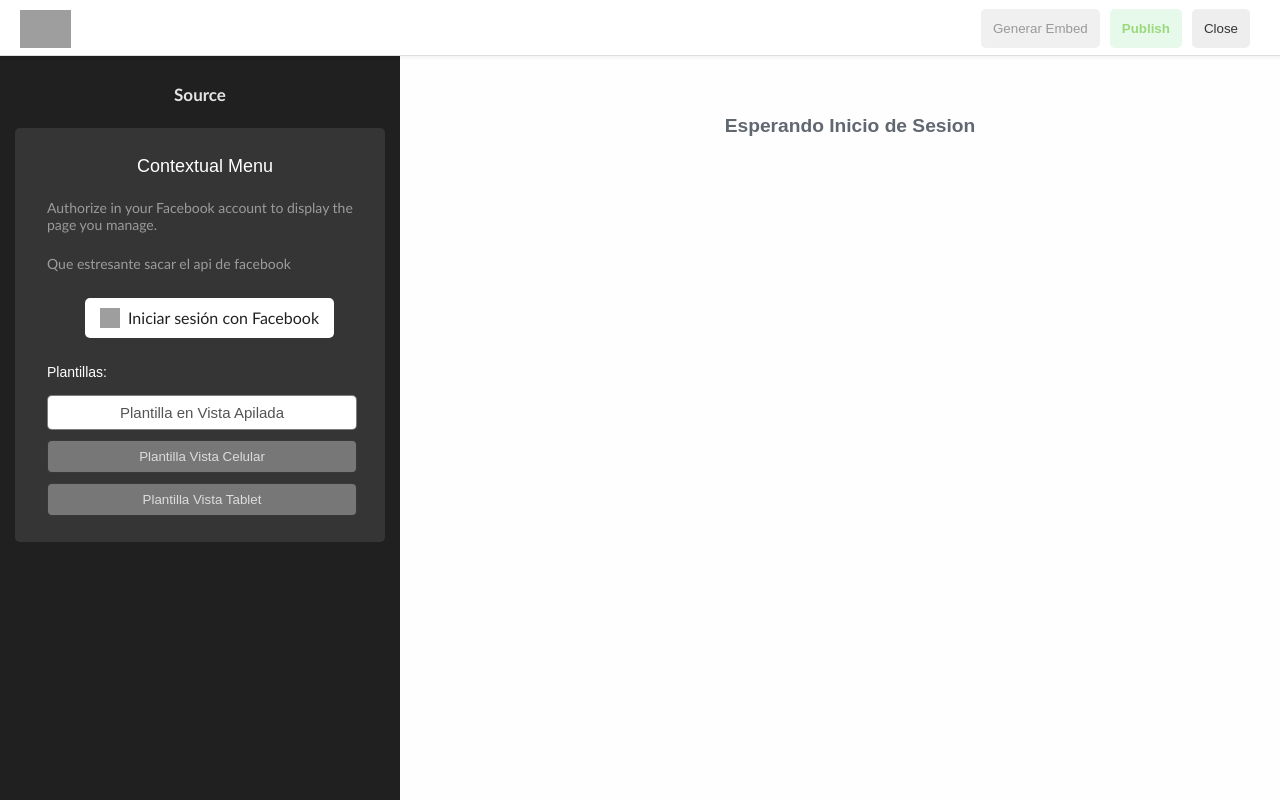
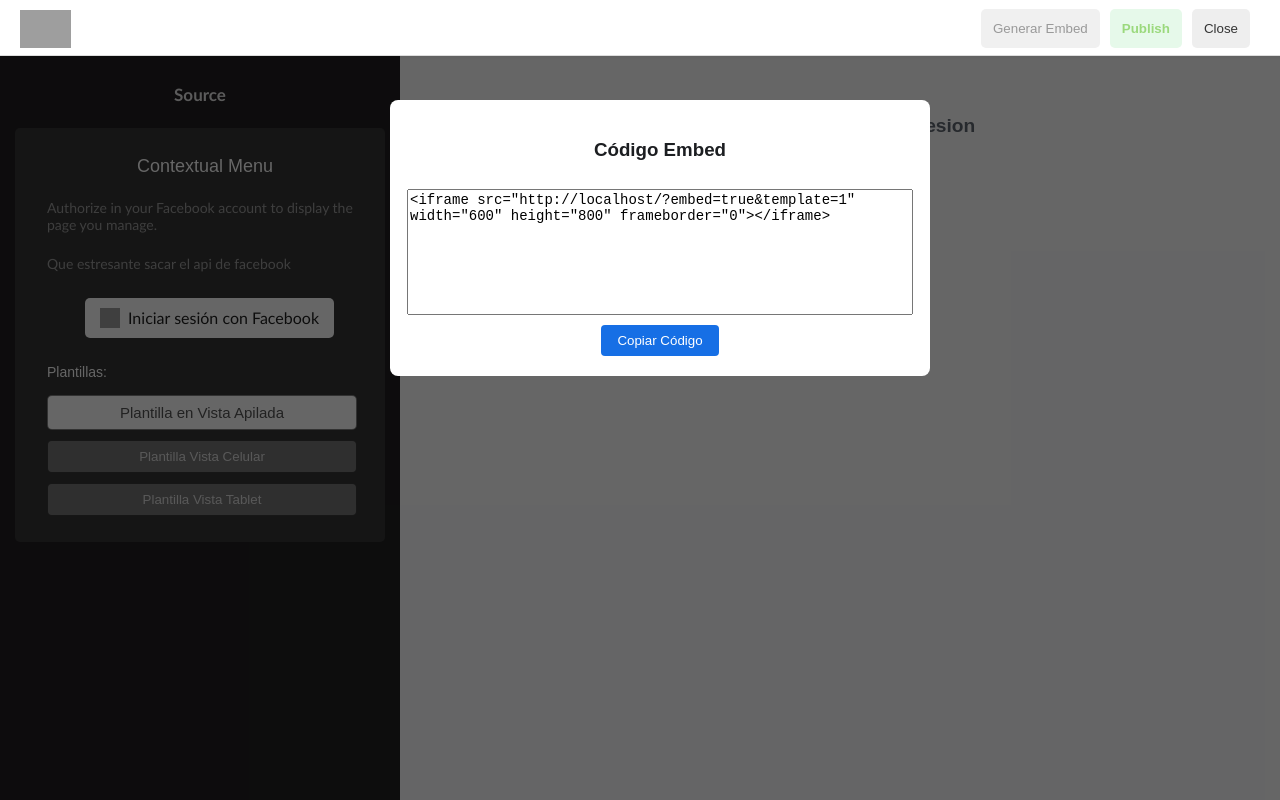
Before and after one commit to sleppy21/FeedFacebook-2da-Entrega, a React (Create React App) app: page / in a window 1280 px wide. Both pictures are taken after a click on the button "Generar Embed". Built offline with nearby package versions, Linux system fonts and the light colour scheme; grey boxes are pictures that could not be loaded.

Commit message:
codigo embed

```diff
--- a/src/App.css
+++ b/src/App.css
@@ -141,12 +141,11 @@ body {
   }
 }
 
-/* Animación cuando se cambia de plantilla */
+/* Animaciones para cambio de plantilla */
 .fondo.template-changing {
   animation: verticalShrink 0.5s ease, fondoCambio 1s ease;
 }
 
-/* Animación menos exagerada para la misma plantilla */
 .fondo.template-changing-minor {
   animation: verticalShrinkMinor 0.5s ease;
 }
@@ -366,6 +365,7 @@ body {
   background-color: rgba(0, 0, 0, 0.6);
 }
 
+/* Modal para foto y también para embed (se diferencia por la clase embed-modal) */
 .modal .modal-content {
   position: absolute;
   top: var(--modal-top);
@@ -425,6 +425,46 @@ body {
   flex-direction: column;
   transform: translate(-5px,-20px);
   margin: 20px;
+}
+
+/* Estilos para la modal de Embed */
+.embed-modal .modal-content {
+  width: 500px;
+  height: auto;
+  top: 100px;
+  left: calc(50% - 250px);
+  transform: none;
+  padding: 20px;
+  border-radius: 8px;
+}
+
+.embed-modal .modal-body {
+  display: flex;
+  flex-direction: column;
+  align-items: center;
+}
+
+.embed-textarea {
+  width: 100%;
+  height: 120px;
+  margin-top: 10px;
+  font-family: monospace;
+  font-size: 14px;
+  resize: none;
+}
+
+.copy-btn {
+  margin-top: 10px;
+  padding: 8px 16px;
+  border: none;
+  background-color: #166fe5;
+  color: #fff;
+  border-radius: 4px;
+  cursor: pointer;
+}
+
+.copy-btn:hover {
+  background-color: #0e5bb5;
 }
 
 .login-facebook {
--- a/src/App.js
+++ b/src/App.js
@@ -37,6 +37,10 @@ function App() {
   const [modalOpen, setModalOpen] = useState(false);
   const [modalPost, setModalPost] = useState(null);
   const [selectedTemplate, setSelectedTemplate] = useState(1);
+
+  // Estados para la modal de Embed
+  const [embedModalOpen, setEmbedModalOpen] = useState(false);
+  const [embedCode, setEmbedCode] = useState('');
 
   useEffect(() => {
     if (window.FB) {
@@ -152,14 +156,27 @@ function App() {
       (post.angry_reactions?.summary?.total_count || 0);
   };
 
+  // Función para generar el código embed según la plantilla actual
+  const handleGenerateEmbed = () => {
+    // Se asume que tu widget se puede mostrar en un iframe usando un query param para el template
+    const embedUrl = `${window.location.origin}/?embed=true&template=${selectedTemplate}`;
+    const code = `<iframe src="${embedUrl}" width="600" height="800" frameborder="0"></iframe>`;
+    setEmbedCode(code);
+    setEmbedModalOpen(true);
+  };
+
+  // Función para copiar al portapapeles
+  const copyToClipboard = () => {
+    navigator.clipboard.writeText(embedCode);
+    alert('Código copiado al portapapeles');
+  };
+
   const handleTemplateChange = (templateNumber) => {
-    // Detectar si se hizo click en la misma plantilla
     const isSameTemplate = selectedTemplate === templateNumber;
     const postsContainer = document.getElementById('posts');
     const fondo = document.querySelector('.fondo');
     const postElements = Array.from(postsContainer.children);
 
-    // Agregar clase de animación según corresponda
     if (isSameTemplate) {
       fondo.classList.add('template-changing-minor');
       setTimeout(() => {
@@ -172,13 +189,9 @@ function App() {
       }, 500);
     }
 
-    // Guardar posición inicial de cada tarjeta
     const firstRects = postElements.map(post => post.getBoundingClientRect());
-
-    // Actualizar la plantilla (si es la misma se mantendrá, pero se ejecuta animación)
     setSelectedTemplate(templateNumber);
 
-    // Calcular las posiciones finales y aplicar animación a cada tarjeta
     requestAnimationFrame(() => {
       const lastRects = postElements.map(post => post.getBoundingClientRect());
       postElements.forEach((post, index) => {
@@ -186,7 +199,6 @@ function App() {
         const last = lastRects[index];
         let deltaX = first.left - last.left;
         let deltaY = first.top - last.top;
-        // Reducir el movimiento si se selecciona la misma plantilla
         if (isSameTemplate) {
           deltaX *= 0.3;
           deltaY *= 0.3;
@@ -215,7 +227,7 @@ function App() {
           />
           <div className="dropdown"><a>Feed Facebook</a></div>
           <div className="buttons">
-            <button className="embed">Generar Embed</button>
+            <button className="embed" onClick={handleGenerateEmbed}>Generar Embed</button>
             <button className="publish">Publish</button>
             <button className="close" onClick={handleLogout}>Close</button>
           </div>
@@ -421,6 +433,33 @@ function App() {
           </div>
         </div>
       )}
+
+      {/* Modal de Embed */}
+      {embedModalOpen && (
+        <div
+          className="modal embed-modal"
+          style={{ display: 'flex' }}
+          onClick={(e) => {
+            if (e.target.className.includes('embed-modal')) {
+              setEmbedModalOpen(false);
+            }
+          }}
+        >
+          <div className="modal-content embed-modal-content">
+            <button className="modal-close" onClick={() => setEmbedModalOpen(false)}>X</button>
+            <div className="modal-body">
+              <h3>Código Embed</h3>
+              <textarea
+                className="embed-textarea"
+                readOnly
+                value={embedCode}
+                onClick={(e) => e.target.select()}
+              />
+              <button className="copy-btn" onClick={copyToClipboard}>Copiar Código</button>
+            </div>
+          </div>
+        </div>
+      )}
     </div>
   );
 }
```
